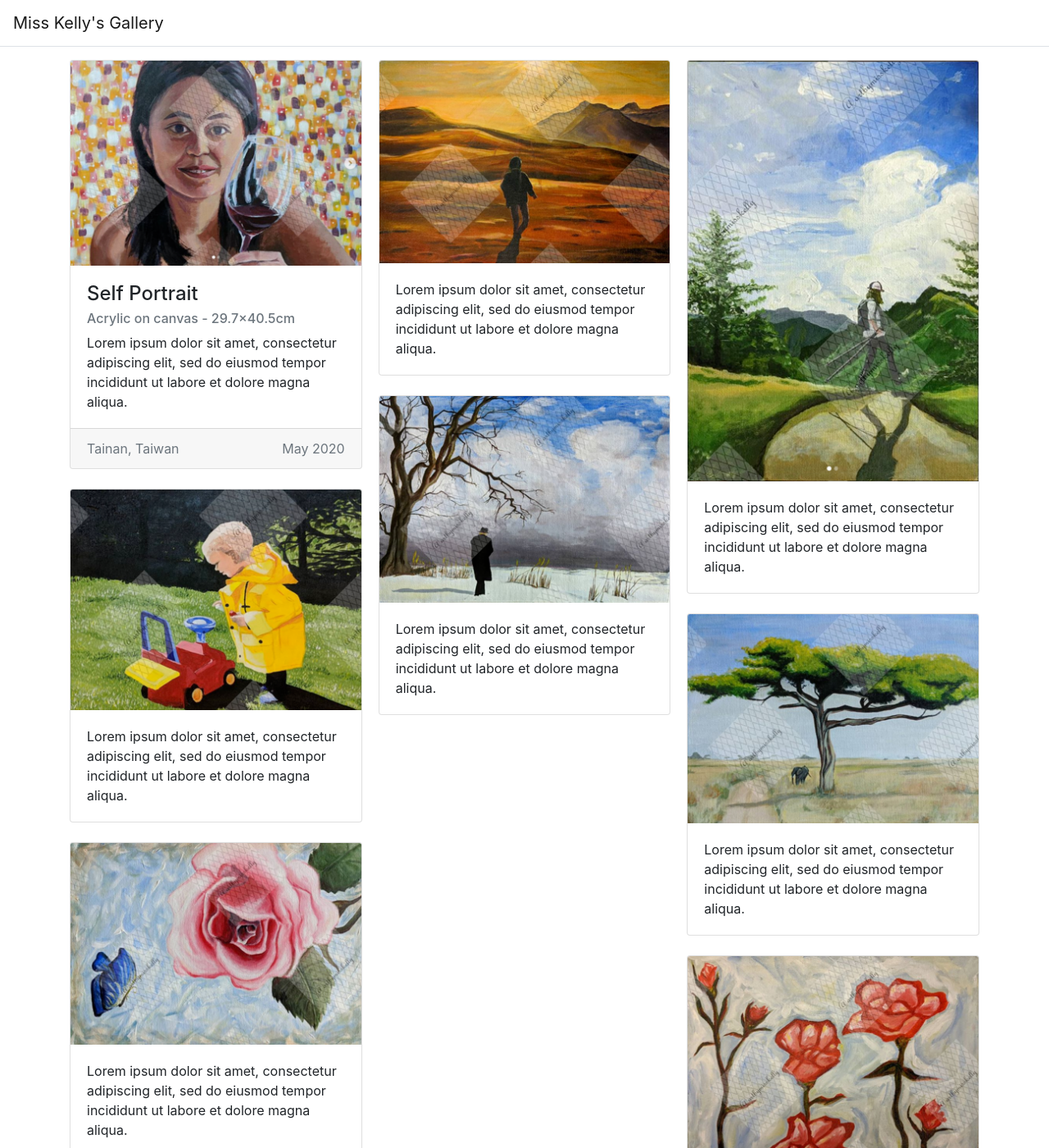
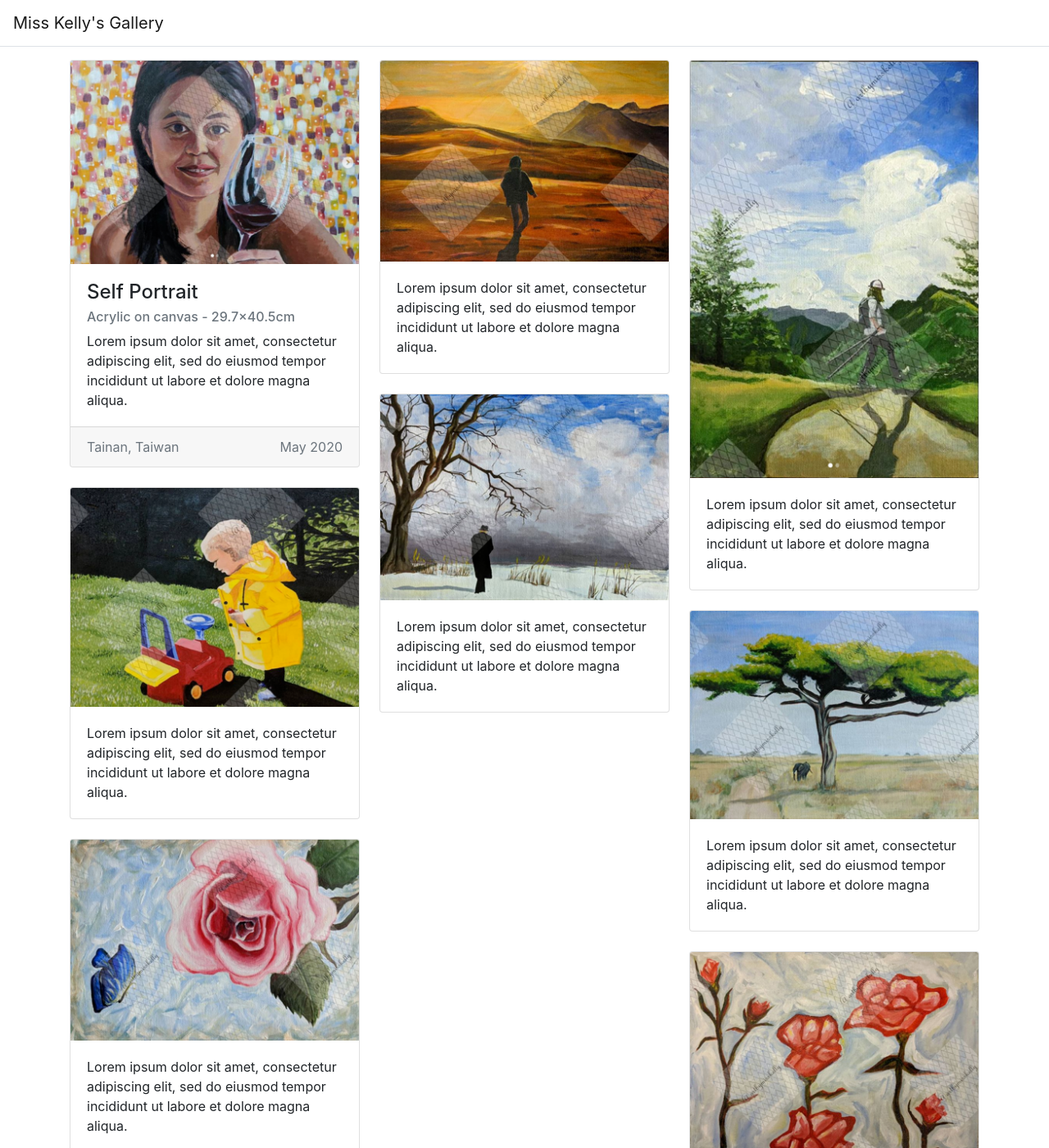
Before and after one commit to hugolmn/gallery-kelly, a Jekyll site: the page built from index.md, in a window 1280 px wide and 1400 px high. Shown: the whole window at 82% size. Built offline with Jekyll 4.4.1, drawn with Linux system fonts in a browser that asks for light colours; comment, search, counter and statistics services are not loaded.

Commit message:
Custom breakpoints for card-columns

```diff
--- a/css/gallery.scss
+++ b/css/gallery.scss
@@ -1,5 +1,6 @@
 ---
 ---
+
 
 $default-width: 50%;
 
@@ -46,3 +47,24 @@
   position: static;
   color: #AAA;
 }
+
+// Column counts
+
+// Extra small devices (portrait phones, less than 576px)
+@media (max-width: 575.98px) { .card-columns {column-count: 1;} }
+
+// Small devices (landscape phones, 576px and up)
+@media (min-width: 576px) and (max-width: 767.98px) { .card-columns {column-count: 2;} }
+
+// Medium devices (tablets, 768px and up)
+@media (min-width: 768px) and (max-width: 991.98px) { .card-columns {column-count: 2;} }
+
+// Large devices (desktops, 992px and up)
+@media (min-width: 992px) and (max-width: 1199.98px) { .card-columns {column-count: 3;} }
+
+// Extra large devices (large desktops, 1200px and up)
+@media (min-width: 1200px) { .card-columns {column-count: 3;} }
+
+.card-columns{
+  column-gap: 1.5rem;
+}
```
